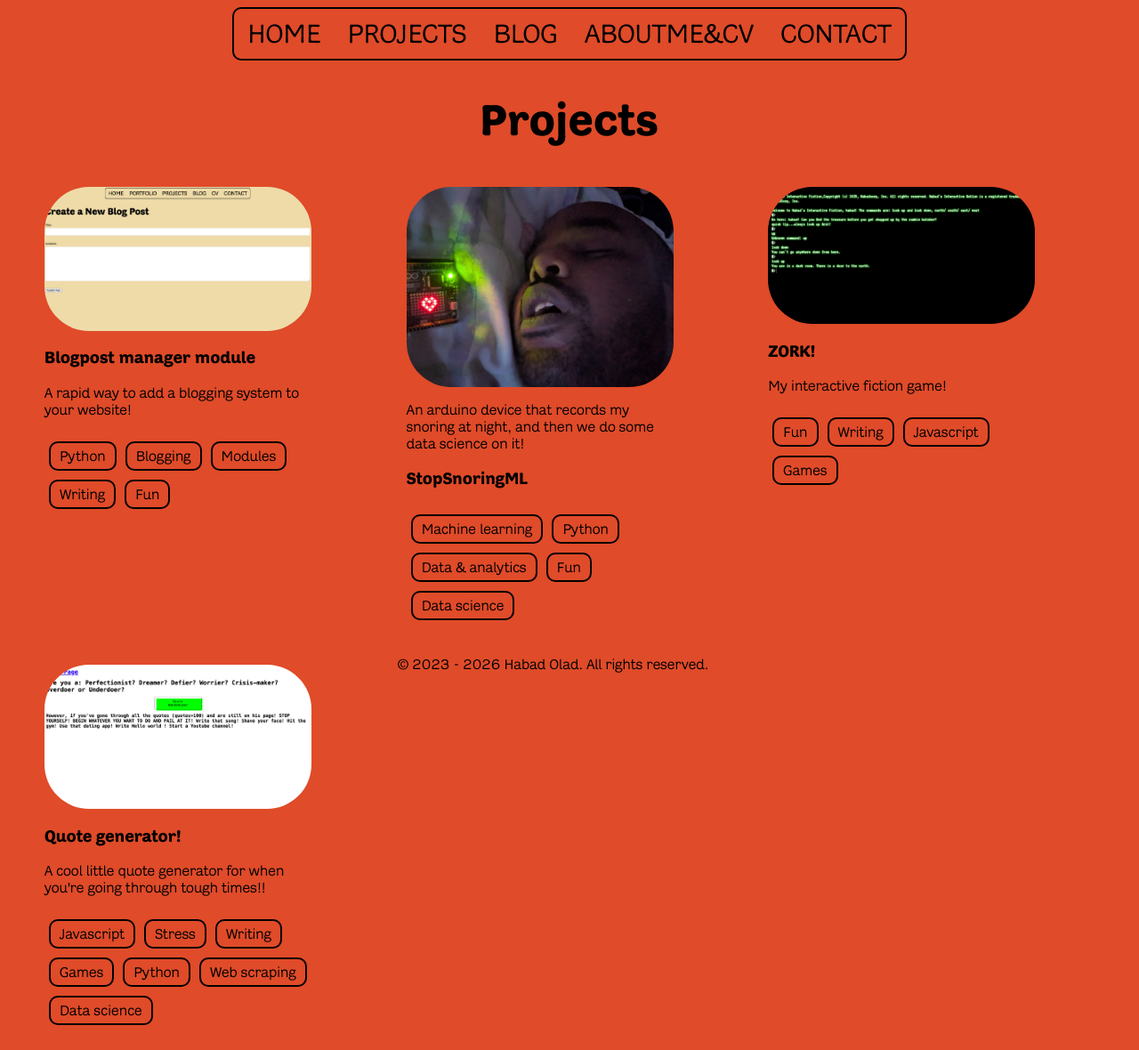
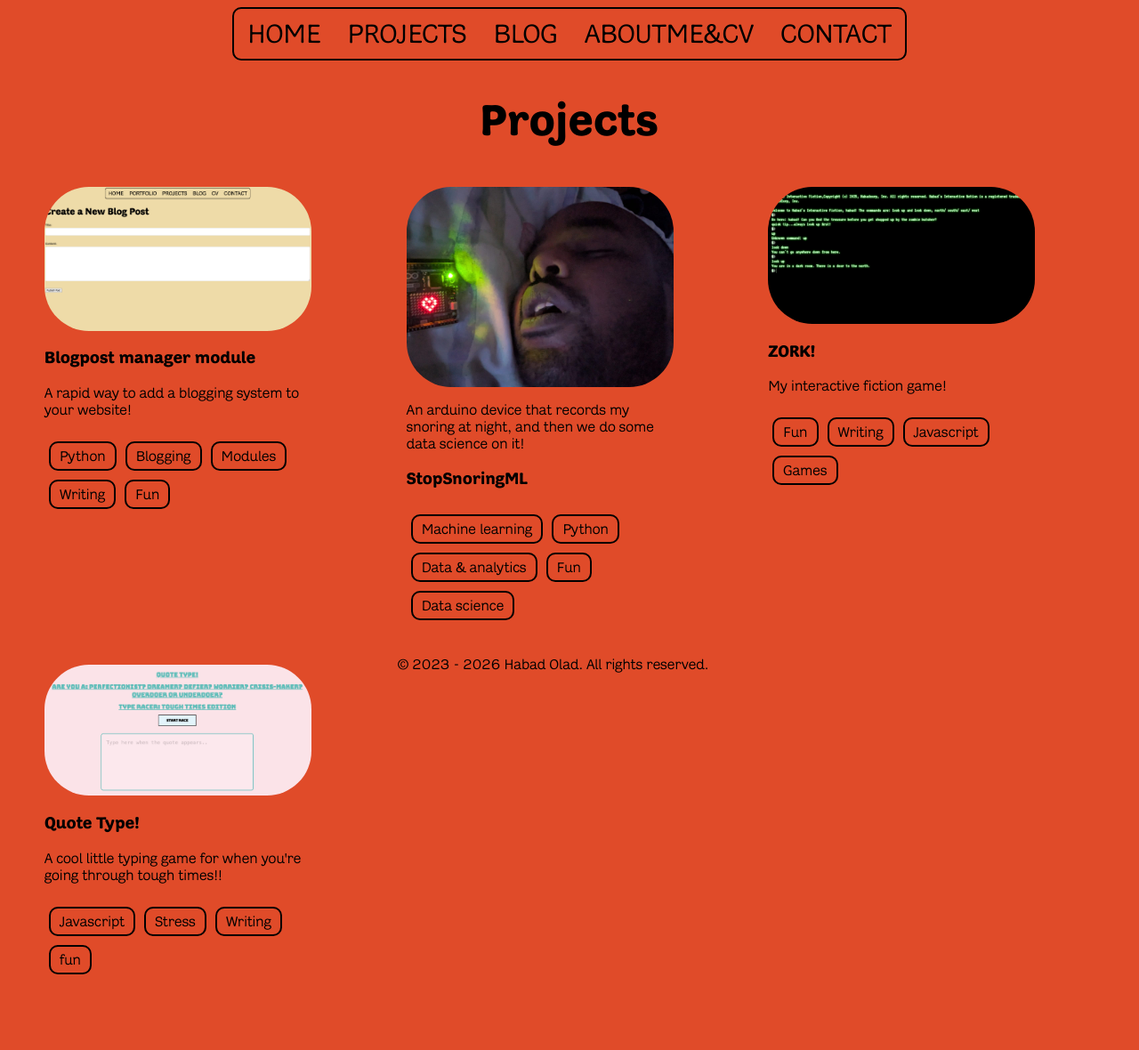
Before and after one commit to HabadOlad/habadolad.github.io, a Jekyll site: the page built from projects.html, in a window 1280 px wide. Shown: the whole page at 89% size. Built offline with Jekyll 4.4.1, drawn with Linux system fonts in a browser that asks for light colours; after the commit the page ends 1122 px from its top, so only the background shows below that.

Commit message:
feat: changed quote gen to quote typer

```diff
--- a/projects.html
+++ b/projects.html
@@ -51,20 +51,18 @@ body_class: "projects-page"
       <a href="https://habadolad.com/QuoteGenerator.html"  target="_blank">
       <img src="assets/images/quotegen.png" alt="Zork!">
       </a>
-      <h3>Quote generator!</h3>
-      <p>A cool little quote generator for when you're going through tough times!!</p>
+      <h3>Quote Type!</h3>
+      <p>A cool little typing game for when you're going through tough times!!</p>
       <div class="subheaders">
         <span>Javascript</span>
         <span>Stress</span>
         <span>Writing</span>
-        <span>Games</span>
-        <span>Python</span>
-        <span>Web scraping</span>
-        <span>Data science</span>
+        <span>fun</span>
       </div>
   </div>
 
 
 
+
     </body>
 </html>
```
Also changed, not shown: assets/images/quotegen.png, 8 other files.
